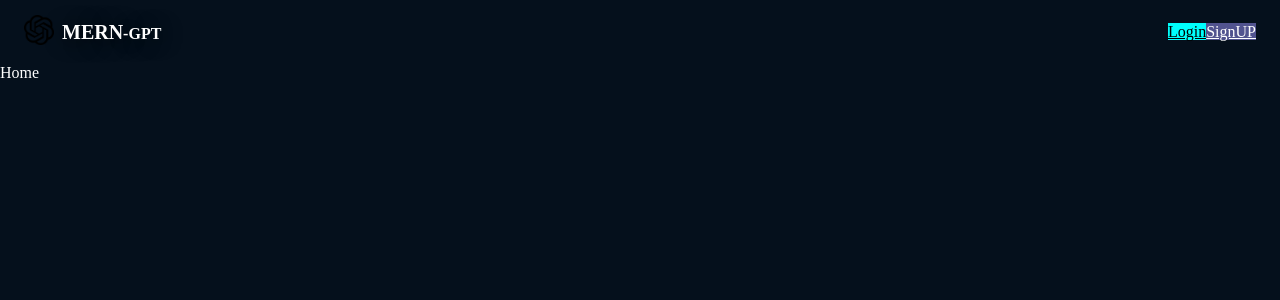
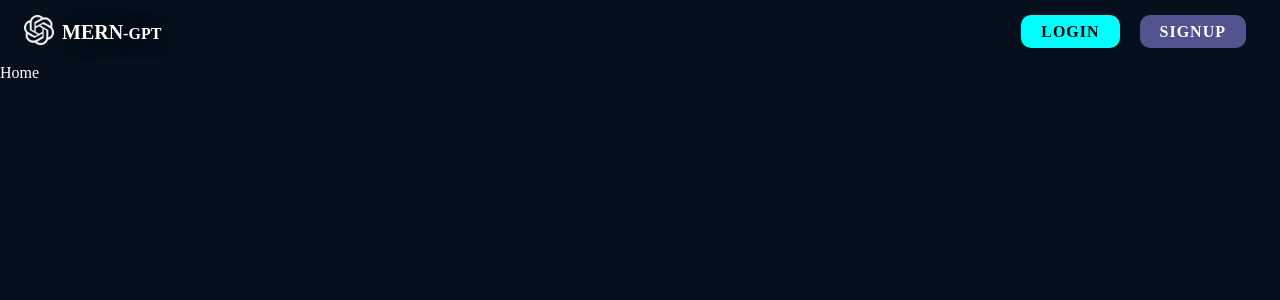
Before and after one commit to NethuDinsara/modern-ai-chatbot, a React app in the folder frontend/: page / in a window 1280 px wide. Shown: the top 300 px of the page. Built offline with nearby package versions, Linux system fonts and the light colour scheme; the HTML template or start-up script is replaced by a standard one; a web font is replaced by a local one.

Commit message:
Added styles to logging and navlinks

```diff
--- a/frontend/src/index.css
+++ b/frontend/src/index.css
@@ -9,3 +9,18 @@
   color: white;
   font-family: "Roboto Slab",serif;
 }
+
+ .image-inverted{
+  filter: invert(100%);
+ }
+
+ .nav-link{
+  font-weight: 600;
+  text-transform: uppercase;
+  margin-right: 10px;
+  margin-left: 10px;
+  padding: 8px 20px;
+  border-radius: 10px;
+  text-decoration: none;
+  letter-spacing: 1px;
+ }
```
